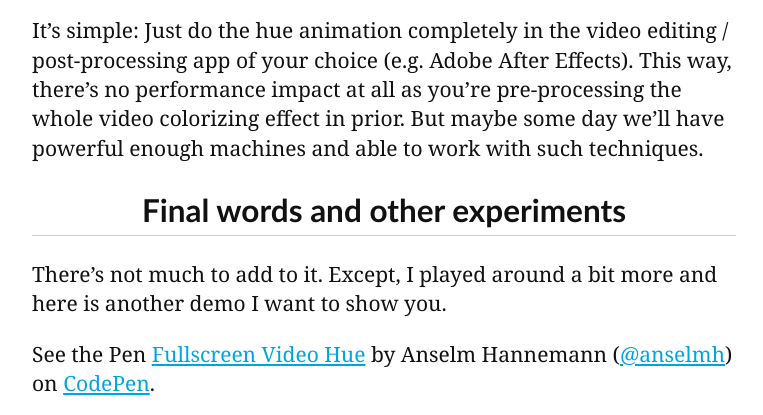
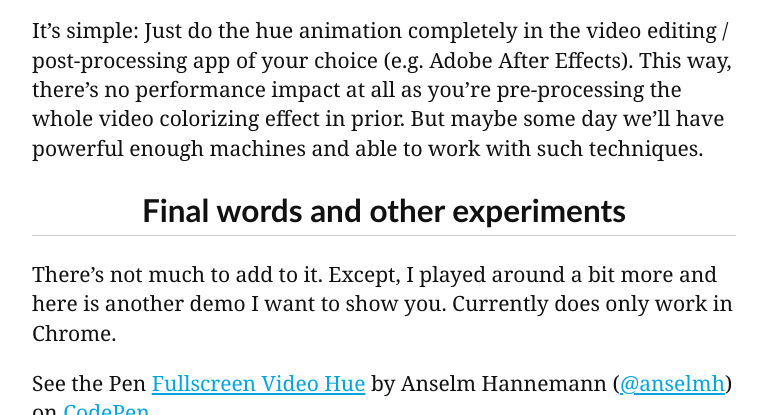
Before and after one commit to dayer4b/anselmh.github.com, a Jekyll site: the page built from _posts/2014-06-26-dynamically-colorize-videos-with-css.md, in a window 1280 px wide and 900 px high, scrolled down 3184 px, cut to the strip 0-415 px from the top of the window. Shown: the whole strip, without its empty margins (256-1019 px from the left). Built offline with Jekyll 4.4.1, drawn with Linux system fonts in a browser that asks for light colours; Markdown is read by kramdown in place of the engine named in the settings; comment, search, counter and statistics services are not loaded; some of the changed text lies outside the part shown.

Commit message:
Added notes for compatibility of the demos.

```diff
--- a/_posts/2014-06-26-dynamically-colorize-videos-with-css.md
+++ b/_posts/2014-06-26-dynamically-colorize-videos-with-css.md
@@ -9,7 +9,7 @@
 
 ## The Demo
 
-_Please wait a bit until the video starts playing. Embeded demo takes a little bit…_
+_Please wait a bit until the video starts playing. Embeded demo takes a little bit… works currently best in Chrome (Canary)._
 
 <p data-height="480" data-theme-id="0" data-slug-hash="KGilq" data-default-tab="result" class='codepen'>See the Pen <a href='http://codepen.io/anselmh/pen/KGilq/'>Fullscreen Video Hue</a> by Anselm Hannemann (<a href='http://codepen.io/anselmh'>@anselmh</a>) on <a href='http://codepen.io'>CodePen</a>.</p>
 <script async src="//codepen.io/assets/embed/ei.js"></script>
@@ -79,7 +79,7 @@
 
 ## Final words and other experiments
 
-There’s not much to add to it. Except, I played around a bit more and here is another demo I want to show you.
+There’s not much to add to it. Except, I played around a bit more and here is another demo I want to show you. Currently does only work in Chrome.
 
 <p data-height="480" data-theme-id="0" data-slug-hash="BLcHC" data-default-tab="result" class='codepen'>See the Pen <a href='http://codepen.io/anselmh/pen/BLcHC/'>Fullscreen Video Hue</a> by Anselm Hannemann (<a href='http://codepen.io/anselmh'>@anselmh</a>) on <a href='http://codepen.io'>CodePen</a>.</p>
 <script async src="//codepen.io/assets/embed/ei.js"></script>
```
